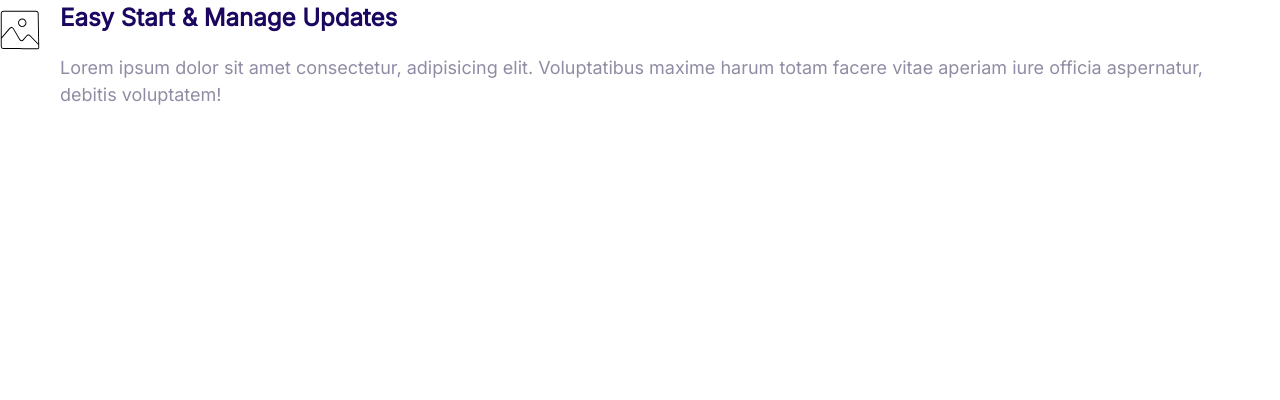
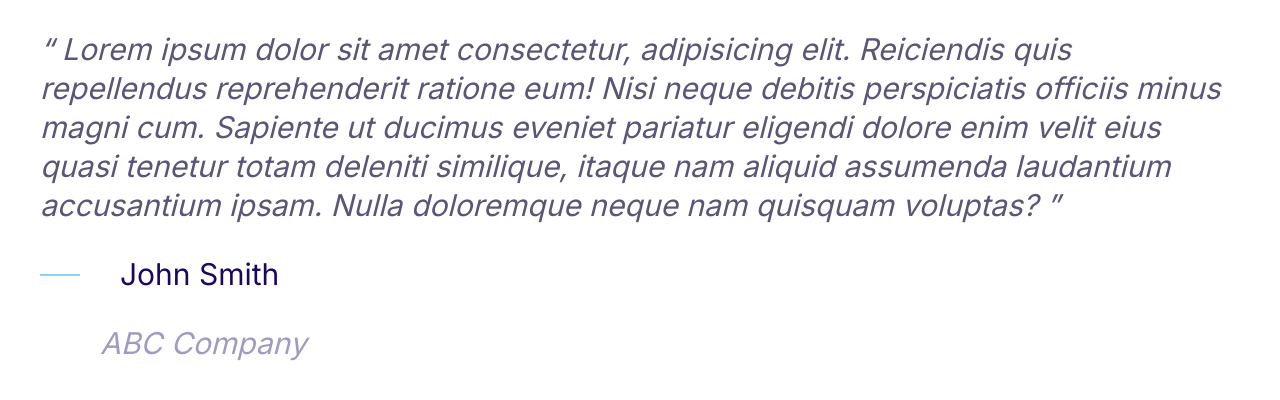
Before and after one commit to RJWiechecki/HTML-CSSTrainingModule, a plain HTML site: page index.html in a window 1280 px wide. Drawn offline with Linux system fonts and the light colour scheme.

Commit message:
added quote conponent

```diff
--- a/CSS/style.css
+++ b/CSS/style.css
@@ -4,6 +4,7 @@
   --color-accent: #ff3400;
   --color-headings: #1b0760;
   --color-body: #918ca4;
+  --color-body-darker: #5c5577;
   --color-border: #ccc;
   --border-radius: 30px;
 }
@@ -397,3 +398,53 @@ a {
 .media__image {
   margin-top: 1rem;
 }
+
+/* Quotes */
+.quote {
+  color: var(--color-body-darker);
+  font-size: 3rem;
+  font-style: italic;
+  line-height: 1.3;
+}
+
+.quote__text::before {
+  content: open-quote;
+}
+
+.quote__text::after {
+  content: close-quote;
+}
+
+.quote__author {
+  font-size: 3rem;
+  font-weight: 500;
+  font-style: normal;
+  margin: 0;
+  padding: 0 2rem;
+}
+
+.quote__organization {
+  color: var(--color-headings);
+  opacity: 40%;
+}
+
+.quote__line {
+  position: relative;
+  bottom: 10px;
+}
+
+@media screen and (min-width: 1024) {
+  .quote {
+    font-size: 2rem;
+  }
+
+  .quote__author {
+    font-size: 2.4rem;
+  }
+
+  .quote__organization {
+    font-size: 1.6rem;
+  }
+}
+
+/* Grid */
--- a/index.html
+++ b/index.html
@@ -15,20 +15,28 @@
     <link rel="stylesheet" href="css/style.css" />
   </head>
   <body>
+    <blockquote class="quote">
+      <p class="quote__text">
+        Lorem ipsum dolor sit amet consectetur, adipisicing elit. Reiciendis
+        quis repellendus reprehenderit ratione eum! Nisi neque debitis
+        perspiciatis officiis minus magni cum. Sapiente ut ducimus eveniet
+        pariatur eligendi dolore enim velit eius quasi tenetur totam deleniti
+        similique, itaque nam aliquid assumenda laudantium accusantium ipsam.
+        Nulla doloremque neque nam quisquam voluptas?
+      </p>
+      <footer>
         <div class="media">
           <div class="media__image">
-        <svg class="icon icon-primary">
-          <use xlink:href="images/sprite.svg#snap"></use>
+            <svg class="icon icon-primary quote__line">
+              <use xlink:href="images/sprite.svg#line"></use>
             </svg>
           </div>
           <div class="media__body">
-        <h3 class="media__title">Easy Start & Manage Updates</h3>
-        <p>
-          Lorem ipsum dolor sit amet consectetur, adipisicing elit. Voluptatibus
-          maxime harum totam facere vitae aperiam iure officia aspernatur,
-          debitis voluptatem!
-        </p>
+            <h3 class="quote__author">John Smith</h3>
+            <p class="quote__organization">ABC Company</p>
           </div>
         </div>
+      </footer>
+    </blockquote>
   </body>
 </html>
```
Also changed, not shown: components/quote.html (added, +23 -0 lines). Lines whose indentation alone changed are shown as unchanged.
